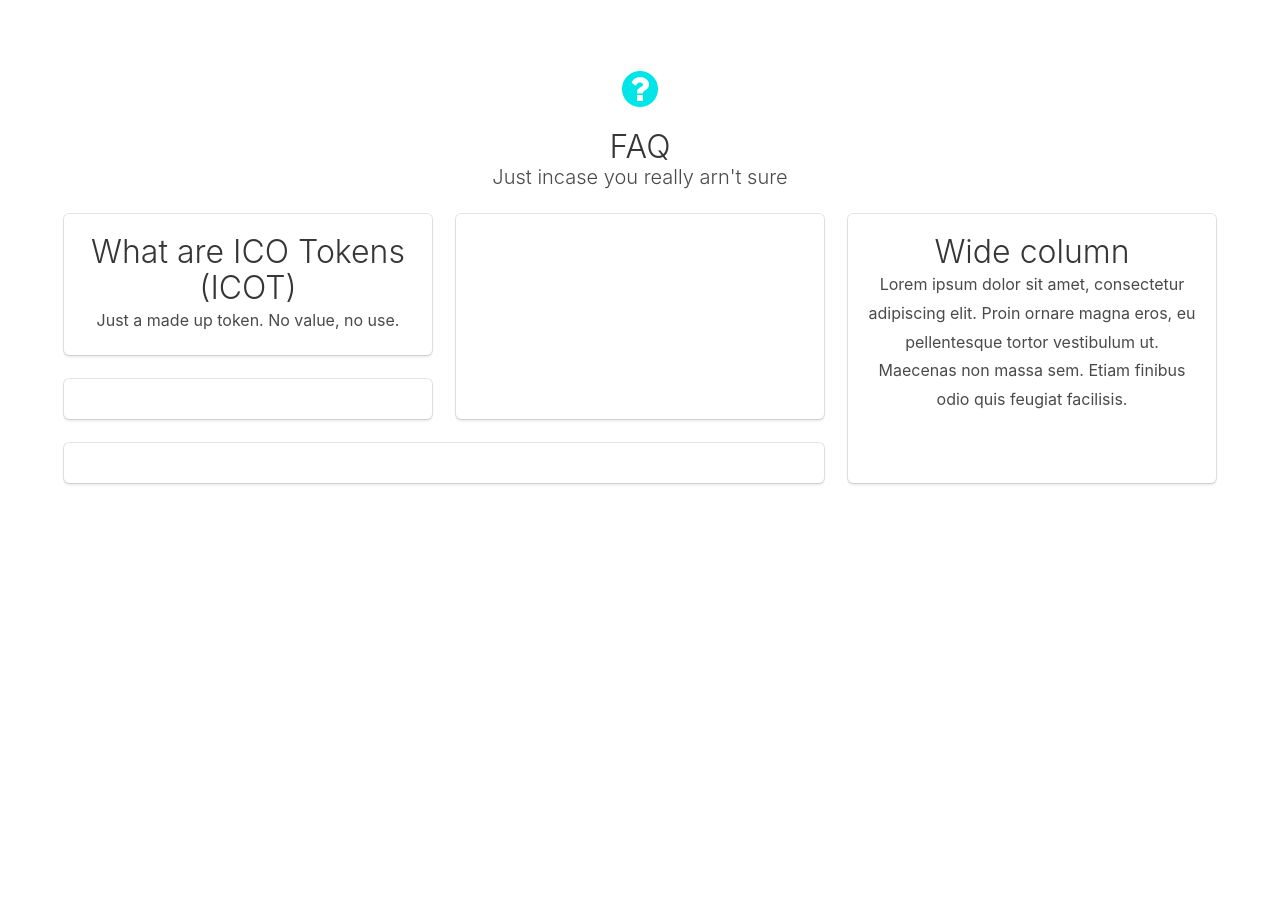
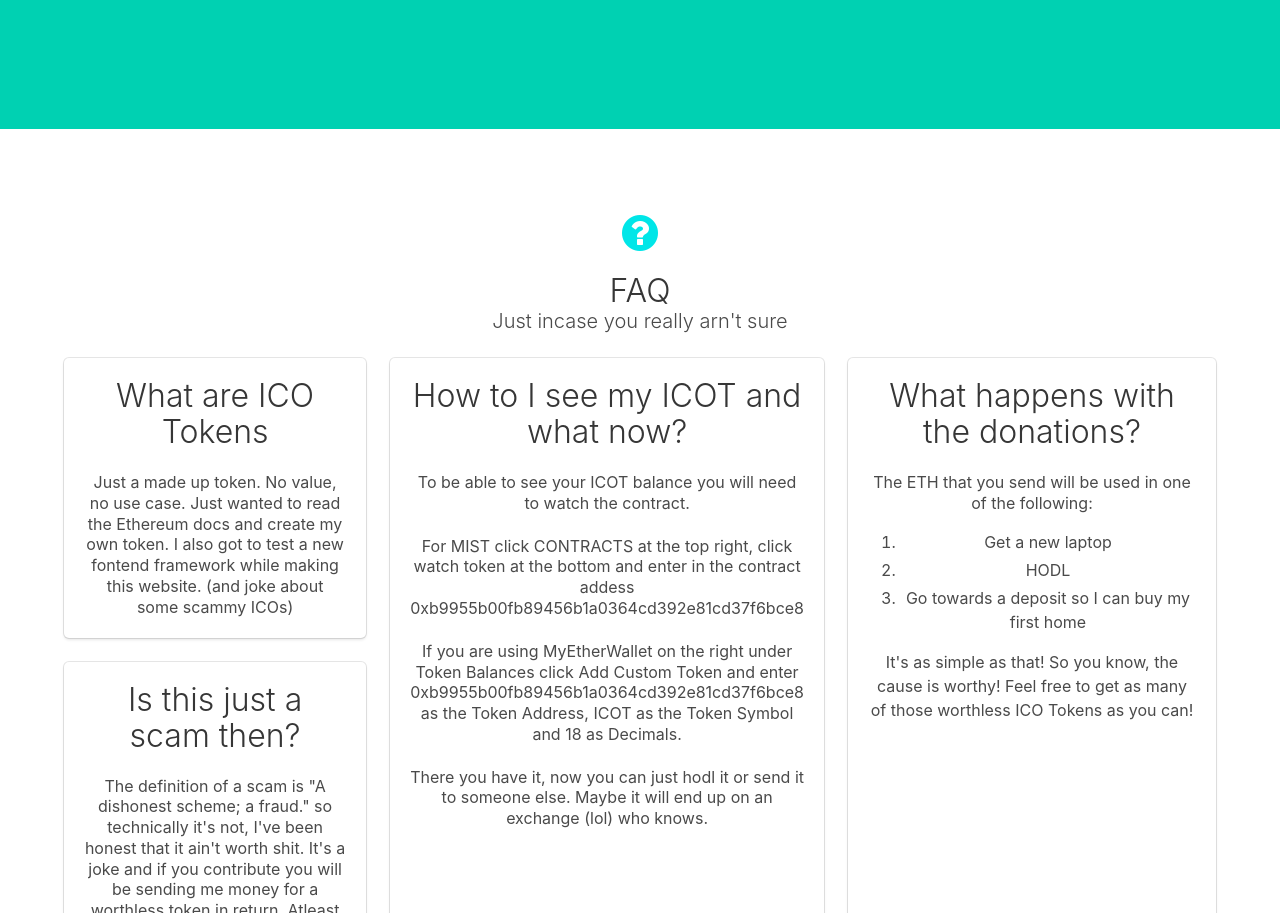
Before and after one commit to miketricking/TOCI, a website: page app/index.html in a window 1280 px wide. Shown: the part 2647-3560 px from the top of the page. Before the commit the page ends 3218 px from the top, so only its background shows below. Drawn offline with Linux system fonts and the light colour scheme.

Commit message:
updates
updates

```diff
--- a/app/index.html
+++ b/app/index.html
@@ -107,7 +107,7 @@
           <h2 class="subtitle">Just a Token!</h2>
           <hr>
           <div class="content">
-            <p>You know, anyone else will probably make up some crap such as these tokens are for the singularity of backwards asynchronous market transparency for all new ICOs (definitely not try to centralize the decentralized). But nah, that's not me. This is just a random token I created and nothing else. The tokens won't have any real world use case in an DApp because there isn't going to be one. But hey, look on the brightside! You don't have to waste time pretending to go through a whitepaper (or just hoping you see someone say the whitepaper is legit on reddit before investing).</p>
+            <p>You know, anyone else will probably make up some BS such as these tokens are for the singularity of backwards asynchronous market transparency for all new ICOs (definitely not try to centralize the decentralized). But nah, that's not me. This is just a random token I created and nothing else. The tokens won't have any real world use case in an DApp because there isn't going to be one. But hey, look on the brightside! You don't have to waste time pretending to go through a whitepaper (or just hoping you see someone say the whitepaper is legit on reddit before investing).</p>
           </div>
       </div>
     </section>
@@ -121,7 +121,7 @@
       <h2 class="subtitle">Absolutly not!</h2>
       <hr>
       <div class="content">
-        <p>The token isn't worth anything, you will litterally just be donating me eth (so thanks for the dontation if you do!). There is no value here, just an example that anyone can do an ICO. All they have to do is copy some code, put up a website, chuck in some buzzwords and they raise millions. I think the very first question you should ask ICOs for apps is "Does the application really benefit from being decentralized?". If the answer is no it's a big red flag. They should just be making a standard app on the web.</p>
+        <p>The token isn't worth anything, you will litterally just be donating me eth, so thank you stranger! There is no value here, just an example that anyone can do an ICO. All they have to do is copy some code, put up a website, chuck in some buzzwords and they raise millions. I think the very first question you should ask ICOs based on DApps is "Does the application really benefit from being decentralized?". If the answer is no it's a big red flag. Did you know on the Ethereum website it states "generally those who are funding can't have any say on how the money is spent after the funds are raised and mismanagement often causes projects never to deliver anything at all."</p>
       </div>
   </div>
 </section>
@@ -156,14 +156,14 @@
         <div class="column">
           <h1 class="title">How to contribute?</h1>
           <h2 class="subtitle">LAMBOS</h2>
-          <p>If for some reason you're still reading and want to contribute in the ICO Token crowdsale you can find the address on the right. You will be sending me ETH for the worthless ICOT in return. The exchange is 100 ICOT for 1 ETH. There is and only ever will be an inital supply of 25,000 ICOT. I cannot create more because there is no option in the contract to do so. So you know, maybe think of them as some worthless limited edition tokens yeh? The ICO is open until 31st August or until the 10,000 cap has been reached. Any token sent after this will be returned.</p>
+          <p>If for some reason you're still reading and want to contribute in the ICO Token crowdsale you can find the address on the right. You will be sending me ETH for the worthless ICOT in return. The exchange is 100 ICOT for 1 ETH. There is and only ever will be an inital supply of 25,000 ICOT. I cannot create more because there is no option in the contract (cmd + c, cmd + v) to do so. So you know, maybe think of them as some worthless limited edition tokens yeh? The ICO is open until 31st August or until the 12,500 cap has been reached. I'm only selling half of the tokens because the Ethereum website states this crowdsale code will be completely controlled by the token holders which means there is risk to someone owning over 50% of tokens during it.</p>
         </div>
         <div class="column">
           <div class="content has-text-centered">
             <h4 class="subtitle">Contract Address</h4>
             <pre>0x0d0f9ds8fds0f890dsf8</pre>
             <div class="notification is-warning">
-              <strong>Don't send ETH</strong> from exchanges such as Coinbase, Kraken, Poloniex etc. You will need to send it via Mist, MyEtherWallet etc.
+              Set the Gas to anything you want or use the default 21 Gwei.<strong> Don't send ETH</strong> from exchanges such as Coinbase, Kraken, Poloniex etc. You will need to send it via Mist, MyEtherWallet etc.
             </div>
           </div>
         </div>
@@ -172,7 +172,7 @@
   </div>
 </section>
 
-<section class="section">
+<section class="section faqs">
   <div class="container has-text-centered">
     <span class="icon is-large">
       <i class="fa fa-question-circle"></i>
@@ -185,33 +185,38 @@
       <div class="tile">
         <div class="tile is-parent is-vertical">
           <article class="tile is-child box">
-            <p class="title">What are ICO Tokens (ICOT)</p>
+            <p class="title">What are ICO Tokens</p>
                <div class="content">
-                 <p>Just a made up token. No value, no use.</p>
+                 <p>Just a made up token. No value, no use case. Just wanted to read the Ethereum docs and create my own token. I also got to test a new fontend framework while making this website. (and joke about some scammy ICOs)</p>
                </div>
           </article>
           <article class="tile is-child box">
-            <!-- Put any content you want -->
+            <p class="title">Is this just a scam then?</p>
+               <div class="content">
+                 <p>The definition of a scam is "A dishonest scheme; a fraud." so technically it's not, I've been honest that it ain't worth shit. It's a joke and if you contribute you will be sending me money for a worthless token in return. Atleast you don't have to worry about my project never delivering because there is nothing to deliver anyway!</p></div>
           </article>
         </div>
         <div class="tile is-parent">
           <article class="tile is-child box">
-            <!-- Put any content you want -->
+            <p class="title">How to I see my ICOT and what now?</p>
+               <div class="content">
+                 <p>To be able to see your ICOT balance you will need to watch the contract.</p><p>For MIST click CONTRACTS at the top right, click watch token at the bottom and enter in the contract addess 0xb9955b00fb89456b1a0364cd392e81cd37f6bce8</p><p>If you are using MyEtherWallet on the right under Token Balances click Add Custom Token and enter 0xb9955b00fb89456b1a0364cd392e81cd37f6bce8 as the Token Address, ICOT as the Token Symbol and 18 as Decimals.</p><p>There you have it, now you can just hodl it or send it to someone else. Maybe it will end up on an exchange (lol) who knows.</p>
           </article>
         </div>
       </div>
       <div class="tile is-parent">
         <article class="tile is-child box">
-          <!-- Put any content you want -->
+          <p class="title">Will there be another crowdsale?</p>
+             <div class="content">
+               <p>Depends how it the ICO goes. Maybe I'll open it again if I don't get enough for a new laptop. There's a limit to the tokens anyway. I can't ever create any more because there isn't a mintToken fuction in the contract to allow me to, there will always and only ever be 25,000 ICOT.</p>
         </article>
       </div>
     </div>
     <div class="tile is-parent">
       <article class="tile is-child box">
-        <p class="title">Wide column</p>
+        <p class="title">What happens with the donations?</p>
            <div class="content">
-             <p>Lorem ipsum dolor sit amet, consectetur adipiscing elit. Proin ornare magna eros, eu pellentesque tortor vestibulum ut. Maecenas non massa sem. Etiam finibus odio quis feugiat facilisis.</p>
-           </div>
+             <p>The ETH that you send will be used in one of the following:<ol><li>Get a new laptop</li><li>HODL</li><li>Go towards a deposit so I can buy my first home</li></ol>It's as simple as that! So you know, the cause is worthy! Feel free to get as many of those worthless ICO Tokens as you can!<p></p>
       </article>
     </div>
   </div>
--- a/src/scss/partials/_main.scss
+++ b/src/scss/partials/_main.scss
@@ -1,6 +1,12 @@
 .roi {
   background: url(/assets/img/roi.jpg) no-repeat fixed;
   background-size: cover;
+}
+.faqs {
+  article .content p {
+    padding-top: 22px;
+    line-height: 1.3em;
+  }
 }
 .section {
   padding: 4rem 1.5rem 5.5rem;
```
Also changed, not shown: app/assets/css/style.css, app/assets/css/style.min.css.
